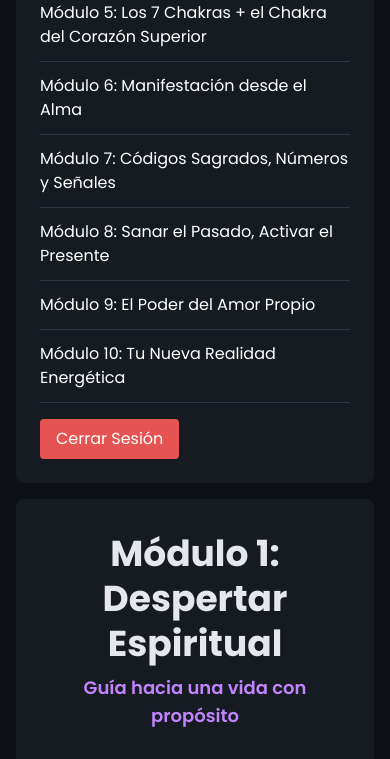
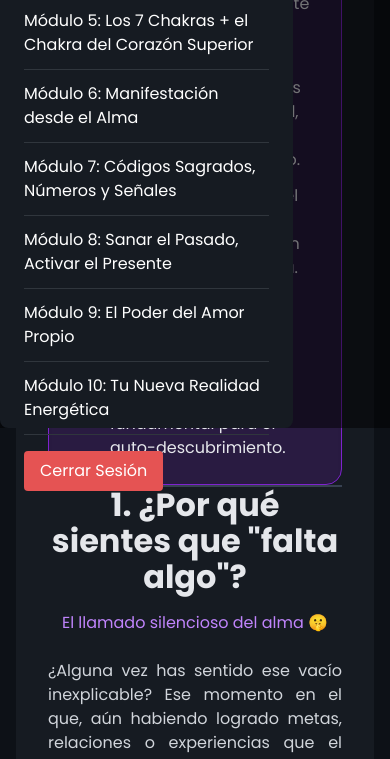
Before and after one commit to frecuenciassanadoras/reproductor-frecuencias-desarrollo, a plain HTML site: page taller-contenido.html in a window 390 px wide. Shown: the part 416-1175 px from the top of the page. Drawn offline with nearby package versions, Linux system fonts and the light colour scheme.

Commit message:
Update taller-contenido.html

```diff
--- a/taller-contenido.html
+++ b/taller-contenido.html
@@ -3,7 +3,7 @@
 <head>
     <meta charset="UTF-8">
     <meta name="viewport" content="width=device-width, initial-scale=1.0">
-    <title>Contenido del Taller</title>
+    <title>Taller de Transformación Energética</title>
     <script src="https://cdn.tailwindcss.com"></script>
     <link rel="preconnect" href="https://fonts.googleapis.com">
     <link rel="preconnect" href="https://fonts.gstatic.com" crossorigin>
@@ -26,6 +26,18 @@
             background-color: #161b22;
             border-radius: 0.5rem;
             padding: 1.5rem;
+
+            /* Clases para el menú móvil */
+            transform: translateX(-100%);
+            transition: transform 0.3s ease-in-out;
+            position: fixed;
+            top: 0;
+            left: 0;
+            height: 100%;
+            z-index: 50;
+        }
+        .sidebar.active {
+            transform: translateX(0);
         }
         .module-list li {
             padding: 0.75rem 0;
@@ -61,21 +73,55 @@
         .prose-invert h1, .prose-invert h2, .prose-invert h3, .prose-invert h4, .prose-invert strong, .prose-invert em {
             color: #fff !important;
         }
-        @media (max-width: 768px) {
+
+        /* Responsive styles para Desktop */
+        @media (min-width: 768px) {
+            .sidebar {
+                transform: translateX(0);
+                position: relative;
+            }
+            .hamburger-menu {
+                display: none;
+            }
+        }
+
+        /* Responsive styles para Mobile */
+        @media (max-width: 767px) {
             .container {
                 flex-direction: column;
                 gap: 1rem;
                 padding: 1rem;
             }
             .sidebar {
-                width: 100%;
+                width: 75%;
+                max-width: 300px;
             }
+        }
+        .backdrop {
+            position: fixed;
+            top: 0;
+            left: 0;
+            width: 100%;
+            height: 100%;
+            background-color: rgba(0, 0, 0, 0.5);
+            z-index: 40;
+            display: none;
+        }
+        .backdrop.active {
+            display: block;
         }
     </style>
 </head>
 <body>
+    <button class="hamburger-menu fixed top-4 left-4 z-50 md:hidden bg-gray-800 p-2 rounded-md shadow-lg" onclick="toggleMenu()">
+        <svg class="w-6 h-6 text-white" fill="none" stroke="currentColor" viewBox="0 0 24 24" xmlns="http://www.w3.org/2000/svg">
+            <path stroke-linecap="round" stroke-linejoin="round" stroke-width="2" d="M4 6h16M4 12h16m-7 6h7"></path>
+        </svg>
+    </button>
+    <div class="backdrop" onclick="toggleMenu()"></div>
+
     <div class="container">
-        <div class="sidebar">
+        <div class="sidebar" id="sidebar">
             <h1 class="text-2xl font-bold mb-4">Módulos del Taller</h1>
             <ul id="module-list" class="module-list">
                 <li onclick="loadModule('modulos/modulo1.html', this)">Módulo 1: La Llamada Interior</li>
@@ -92,6 +138,7 @@
             </ul>
             <button id="logout-button" class="logout-button mt-4">Cerrar Sesión</button>
         </div>
+
         <div class="content-area">
             <div id="welcome-message">
                 <h2 class="text-2xl">¡Bienvenido al Taller!</h2>
@@ -101,20 +148,22 @@
             </div>
         </div>
     </div>
+
     <script>
         const moduleContentDiv = document.getElementById('module-content');
         const welcomeMessageDiv = document.getElementById('welcome-message');
         const moduleList = document.querySelectorAll('.module-list li');
+        const sidebar = document.getElementById('sidebar');
+        const backdrop = document.querySelector('.backdrop');
 
         async function loadModule(moduleFileName, element) {
             try {
                 welcomeMessageDiv.classList.add('hidden');
 
-                // Remover la clase 'active' de todos los elementos
                 moduleList.forEach(item => item.classList.remove('active'));
-
-                // Agregar la clase 'active' al elemento que se clickeó
-                element.classList.add('active');
+                if (element) {
+                    element.classList.add('active');
+                }
 
                 const response = await fetch(moduleFileName);
                 if (!response.ok) {
@@ -122,16 +171,27 @@
                 }
                 const html = await response.text();
                 moduleContentDiv.innerHTML = html;
+
+                // Cerrar el menú después de cargar el módulo en móvil
+                if (window.innerWidth < 768) {
+                    toggleMenu();
+                }
             } catch (error) {
                 moduleContentDiv.innerHTML = `<h2 class="text-red-500">Error: ${error.message}</h2>`;
             }
         }
 
-        // Cargar el primer módulo al inicio
+        function toggleMenu() {
+            sidebar.classList.toggle('active');
+            backdrop.classList.toggle('active');
+        }
+
         document.addEventListener('DOMContentLoaded', () => {
             const firstModuleItem = document.querySelector('.module-list li');
             if (firstModuleItem) {
-                loadModule(firstModuleItem.getAttribute('onclick').split("'")[1], firstModuleItem);
+                // Extraer el nombre del archivo del atributo onclick
+                const moduleFileName = firstModuleItem.getAttribute('onclick').match(/'([^']+)'/)[1];
+                loadModule(moduleFileName, firstModuleItem);
             }
         });
 
```
